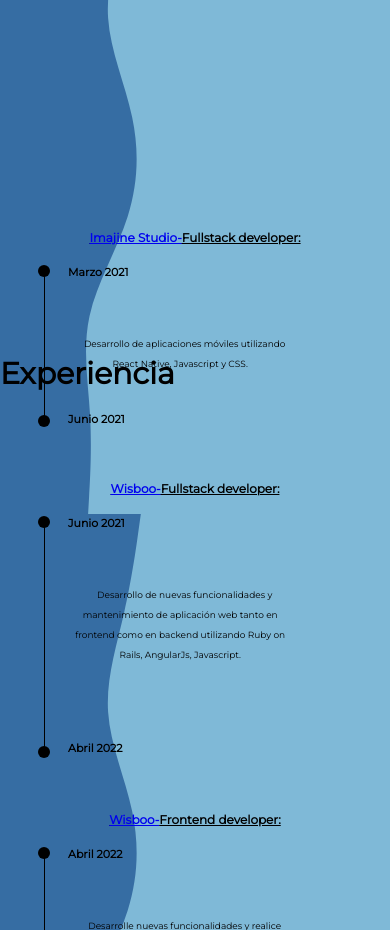
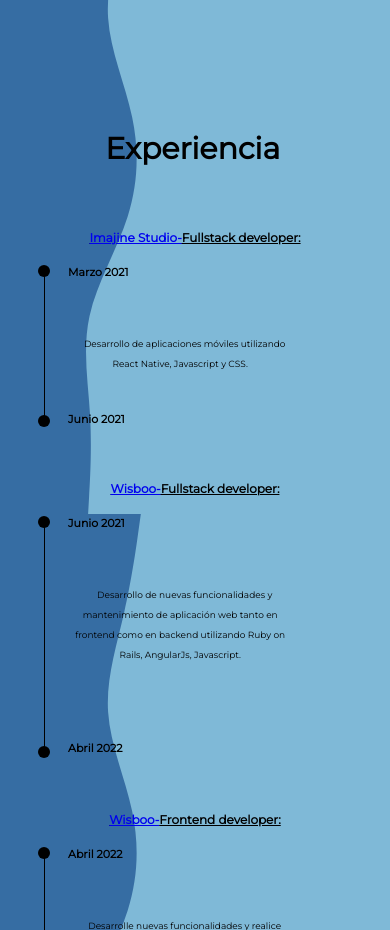
Before and after one commit to Juanse1998/Portfolio, a React (Create React App) app: page / in a window 390 px wide. Shown: the part 1566-2496 px from the top of the page. Built offline with nearby package versions, Linux system fonts and the light colour scheme.

Commit message:
update title experience margin

```diff
--- a/src/Components/About/About.css
+++ b/src/Components/About/About.css
@@ -177,10 +177,10 @@
 @media only screen and (max-width: 600px) {
 
   .titleExperience {
-    left: 0%;
+    left: 27%;
     position: absolute;
     font-size: 30px;
-    margin-top: 385px;
+    margin-top: 160px;
   }
 
   .descriptionAbout {
```
